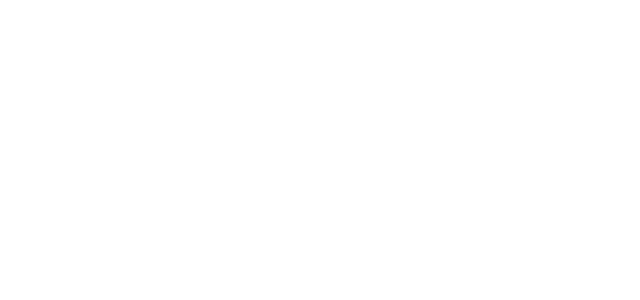
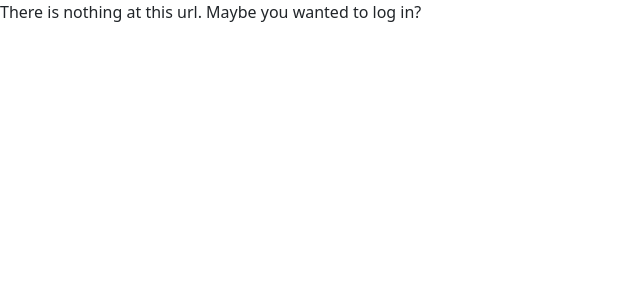
Before and after one commit to GermanGolota/PlantsBachWork, a React (Vite) app in the folder front/: page / in a window 1280 px wide. Before the commit this address had no page. Shown: the top 300 px of the page, without its empty margins (0-640 px from the left). Built offline with nearby package versions, Linux system fonts and the light colour scheme.

Commit message:
Add redirect from login

```diff
--- a/front/src/index.tsx
+++ b/front/src/index.tsx
@@ -1,6 +1,14 @@
-import React from "react";
+import React, { useCallback, useState } from "react";
 import ReactDOM from "react-dom";
-import { Route, Link, BrowserRouter, Router, Routes } from "react-router-dom";
+import {
+  Route,
+  Link,
+  BrowserRouter,
+  Router,
+  Routes,
+  Navigate,
+  useNavigate,
+} from "react-router-dom";
 import { Elm as StatsElm } from "./Elm/Pages/Stats";
 import { Elm as LoginElm } from "./Elm/Pages/Login";
 import { Elm as SearchElm } from "./Elm/Pages/Search";
@@ -63,15 +71,18 @@
     });
 
   React.useEffect(() => {
+    if (retrieve()) {
+      window.location.replace("/search");
+    }
     setApp(elmApp());
   }, []);
-
   // Subscribe to state changes from Elm
   React.useEffect(() => {
     app &&
       app.ports.notifyLoggedIn.subscribe((userModel) => {
         let model = userModel as AuthResponse;
         store(model);
+        window.location.replace("/search");
       });
   }, [app]);
 
@@ -82,7 +93,7 @@
   return (
     <div>
       There is nothing at this url. Maybe you wanted to{" "}
-      <a href="/login">log in</a>
+      <a href="/login">log in</a>?
     </div>
   );
 };
@@ -93,6 +104,7 @@
       <Route path="/login" element={<LoginPage />} />
       <Route path="/stats" element={<StatsPage />} />
       <Route path="/search" element={<SearchPage />} />
+      <Route path="*" element={<NotFound />} />
     </Routes>
   </BrowserRouter>
 );
```
